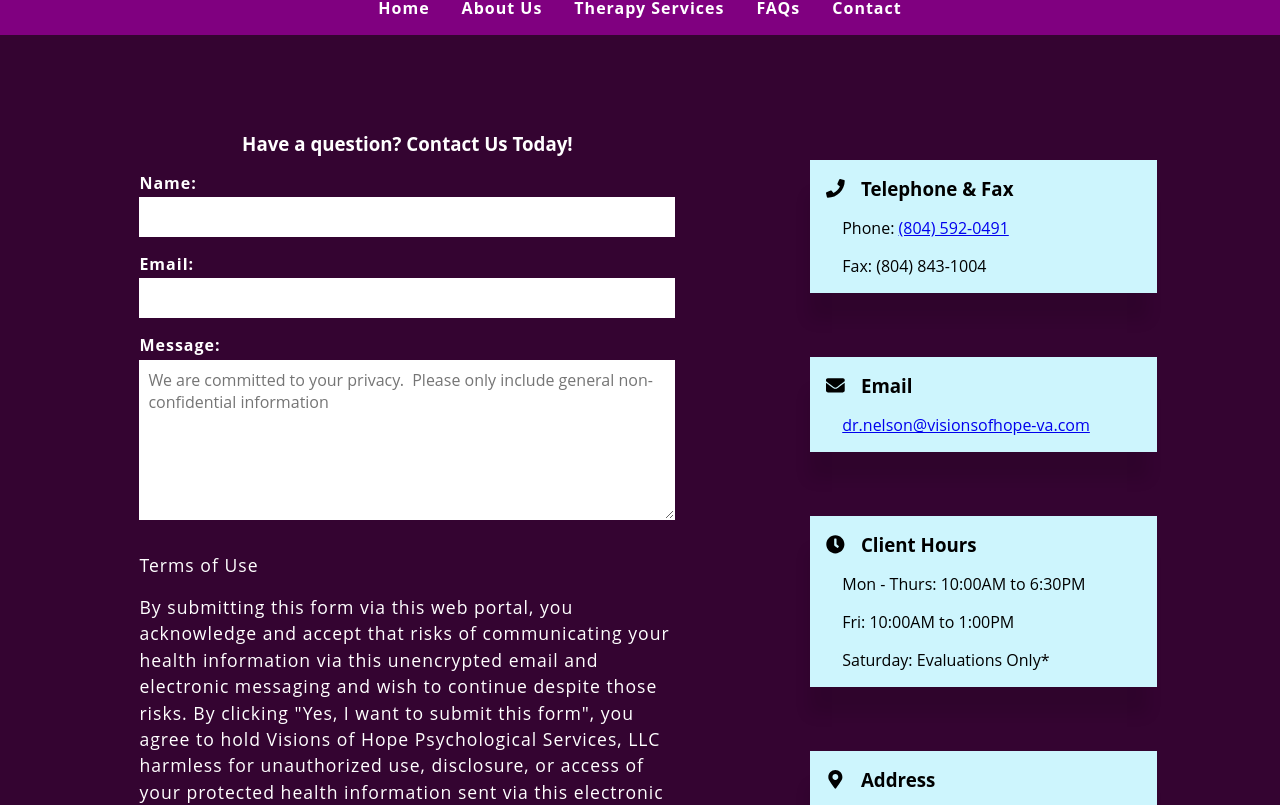
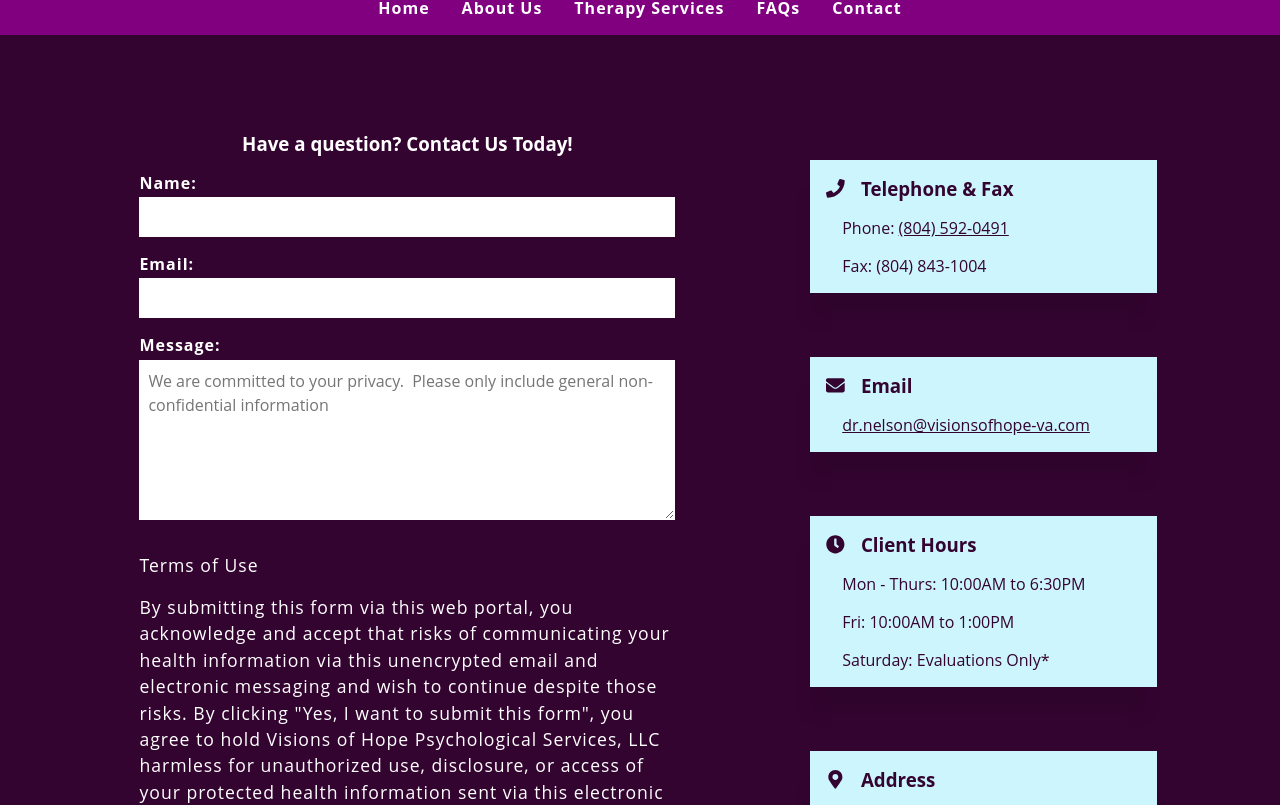
Before and after one commit to artsycoder533/vohps-next, a Next.js app: page /contact in a window 1280 px wide. Shown: the part 335-1140 px from the top of the page. Built offline with nearby package versions, Linux system fonts and the light colour scheme.

Commit message:
added color to links

```diff
--- a/components/ContactInfo/style.js
+++ b/components/ContactInfo/style.js
@@ -8,6 +8,7 @@ export const Container = styled.article`
   max-width: 600px;
   justify-content: center;
   text-align: center;
+  color: #340431;
 
   div {
     display: flex;
@@ -23,6 +24,10 @@ export const Container = styled.article`
     span {
       display: block;
       padding-left: 1rem;
+
+      a {
+        color: #340431;
+      }
     }
 
     h3 {
--- a/components/ServiceCard/style.js
+++ b/components/ServiceCard/style.js
@@ -37,5 +37,6 @@ export const CardLink = styled.a`
 export const StyledText = styled.p`
   padding: 1rem;
   font-size: 1.1rem;
-  font-weight: 800;
+  font-weight: 600;
+  color: #340431;
 `;
--- a/components/TextArea/style.js
+++ b/components/TextArea/style.js
@@ -10,6 +10,7 @@ export const Container = styled.div`
     font-size: 1rem;
     height: 10rem;
     border: 1px solid transparent;
+    line-height: 1.5;
 
     &:hover,
     &:focus {
```
